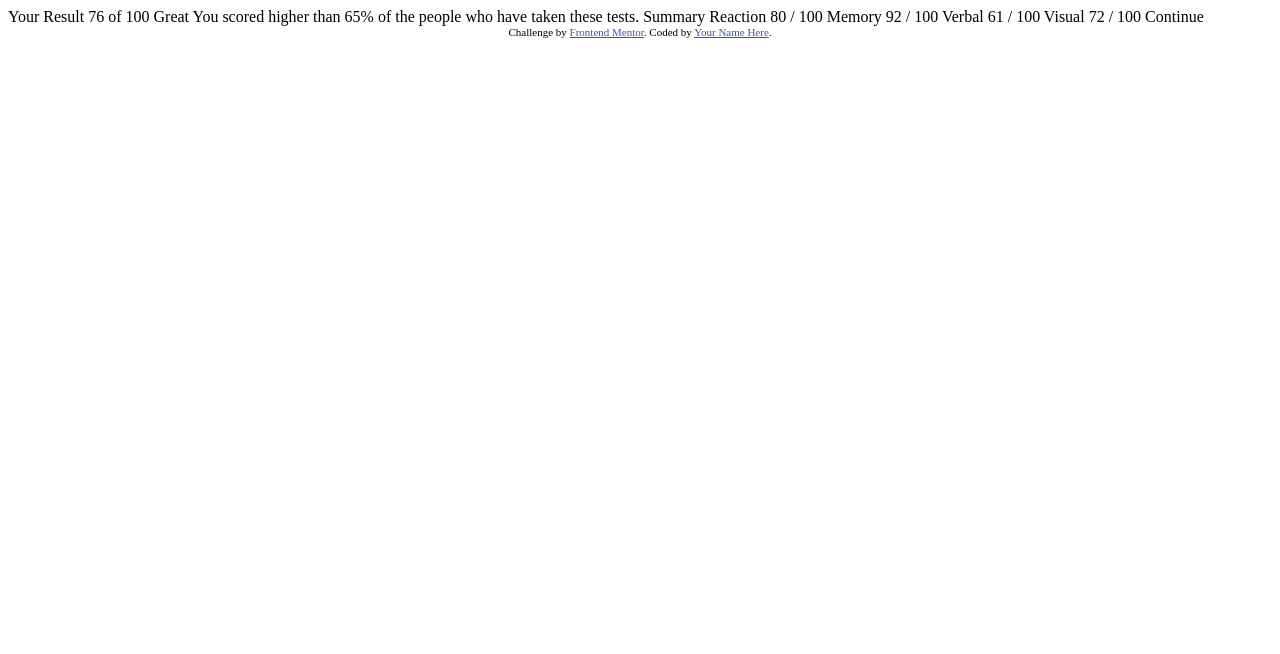
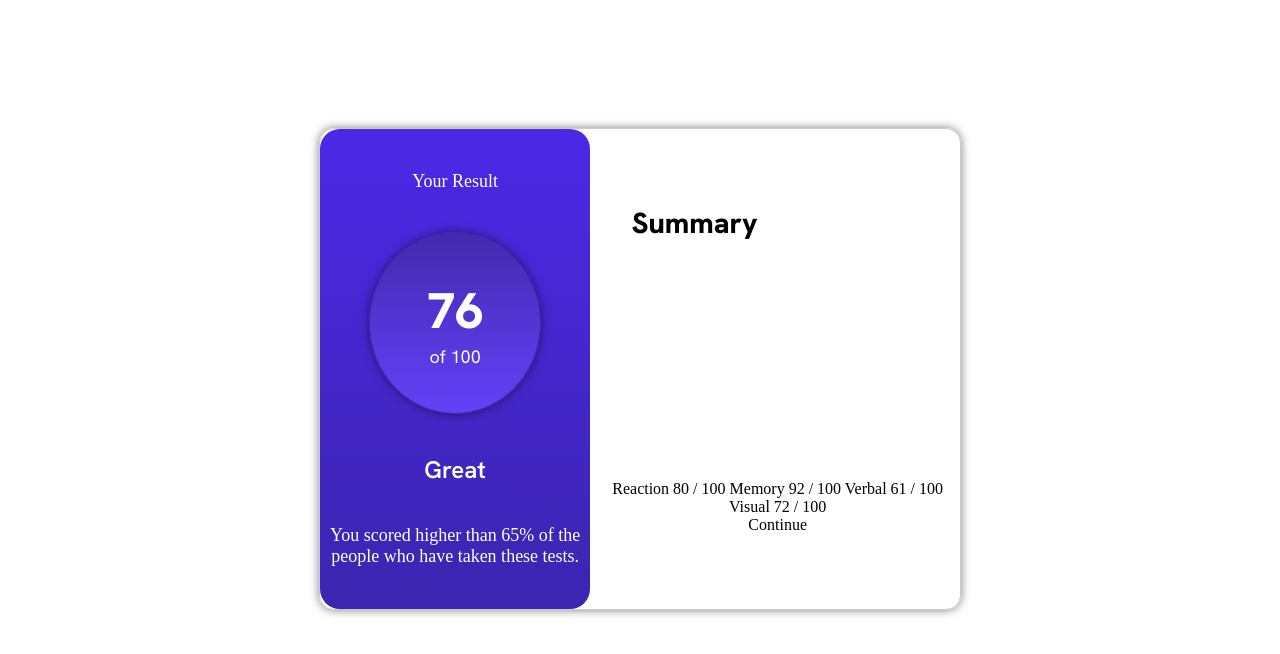
Before and after one commit to LucasFerreira92/Componente-de-resumo-de-resultados, a plain HTML site: page index.html in a window 1280 px wide. Drawn offline with Linux system fonts and the light colour scheme.

Commit message:
atualização projeto

```diff
--- a/index.html
+++ b/index.html
@@ -1,31 +1,36 @@
 <!DOCTYPE html>
 <html lang="en">
+
 <head>
   <meta charset="UTF-8">
-  <meta name="viewport" content="width=device-width, initial-scale=1.0"> <!-- displays site properly based on user's device -->
+  <meta name="viewport" content="width=device-width, initial-scale=1.0">
 
-  <link rel="icon" type="image/png" sizes="32x32" href="./assets/images/favicon-32x32.png">
+  <link rel="icon" type="image/png" sizes="32x32" href="./favicon-32x32.png">
+  <link rel="stylesheet" href="style.css">
 
   <title>Frontend Mentor | Results summary component</title>
 
-  <!-- Feel free to remove these styles or customise in your own stylesheet 👍 -->
-  <style>
-    .attribution { font-size: 11px; text-align: center; }
-    .attribution a { color: hsl(228, 45%, 44%); }
-  </style>
 </head>
+
 <body>
 
-  Your Result
-  76
+  <section>
+    <div class="card-azul">Your Result
+      <div class="number">
+        <h2>76</h2>
         of 100
+      </div>
 
-  Great
+      <div>
+        <h2>Great</h2>
+      </div>
       You scored higher than 65% of the people who have taken these tests.
+    </div>
 
-  Summary
+    <div class="card-branco">
+      <h2 class="resumo_caracteristica">Summary</h2>
 
-  Reaction
+      <div>Reaction
       80 / 100
 
       Memory
@@ -36,12 +41,13 @@
 
       Visual
       72 / 100
+    </div>
 
-  Continue
+      Continue</div>
+  </section>
 
   <div class="attribution">
-    Challenge by <a href="https://www.frontendmentor.io?ref=challenge" target="_blank">Frontend Mentor</a>.
-    Coded by <a href="#">Your Name Here</a>.
   </div>
 </body>
+
 </html>
--- a/style.css
+++ b/style.css
@@ -0,0 +1,83 @@
+@import url('https://fonts.googleapis.com/css2?family=Hanken+Grotesk:ital,wght@0,100..900;1,100..900&display=swap');
+
+* {
+    margin: 0;
+    padding: 0;
+}
+
+body {
+    background-color: white;
+    align-items: center;
+    text-align: center;
+    justify-content: center;
+    display: flex;
+}
+
+.card-azul {
+    background: linear-gradient(0deg, rgba(60,37,176,1) 0%, rgba(74,41,230,1) 100%);
+    color: white;
+    width: 50%;
+    height: 100%;
+    font-size: 18px;
+    border-radius: 20px;
+    font-size: 18px;
+    align-items: center;
+    display: flex;
+    justify-content: center;
+    flex-direction: column;
+    justify-items: center;
+    gap: 40px;
+}
+
+section {
+    width: 50%;
+    height: 30rem;
+    border-radius: 15px;
+    border: 1px solid #cccccc;
+    display: flex;
+    justify-content: center;
+    text-align: center;
+    gap: 5px;
+    align-items: center;
+    box-shadow: 0 0 10px rgba(0, 0, 0, 0.5);
+    margin-top: 10%;
+}
+
+.number {
+    background: linear-gradient(0deg, rgba(100, 68, 252, 0.9248074229691877) 0%, rgba(65, 42, 174, 1) 100%);
+    border: 1px solid #412aae;
+    border-radius: 50%;
+    align-items: center;
+    box-shadow: 0 0 10px rgba(0, 0, 0, 0.5);
+    width: 170px;
+    height: 180px;
+    font-family: "Hanken Grotesk", sans-serif;
+    font-size: 18px;
+    display: flex;
+    text-align: center;
+    flex-direction: column;
+    gap: 2px;
+    justify-items: center;
+    justify-content: center;
+}
+
+.number h2 {
+    font-size: 50px;
+    font-weight: 800;
+    font-family: "Hanken Grotesk", sans-serif;
+}
+
+div h2 {
+    font-size: 24px;
+    font-family: "Hanken Grotesk", sans-serif;
+    font-weight: 600;
+}
+
+.resumo_caracteristica{
+    font-family: "Hanken Grotesk", sans-serif;
+    font-size: 180%;
+    font-weight: 800;
+    margin-bottom: 65%;
+    text-align: start;
+    margin-left: 10%;
+}
```
Lines whose indentation alone changed are shown as unchanged.
